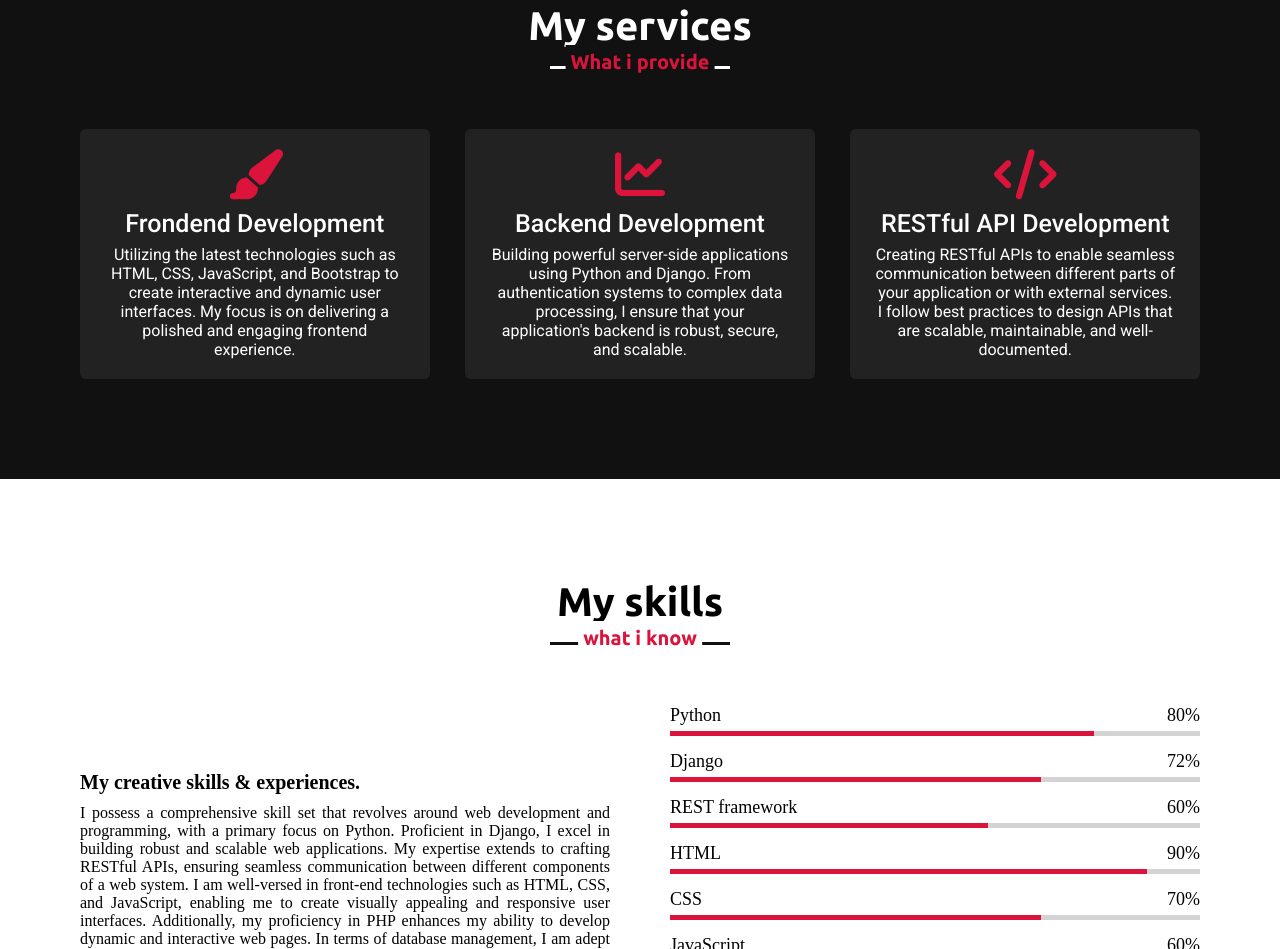
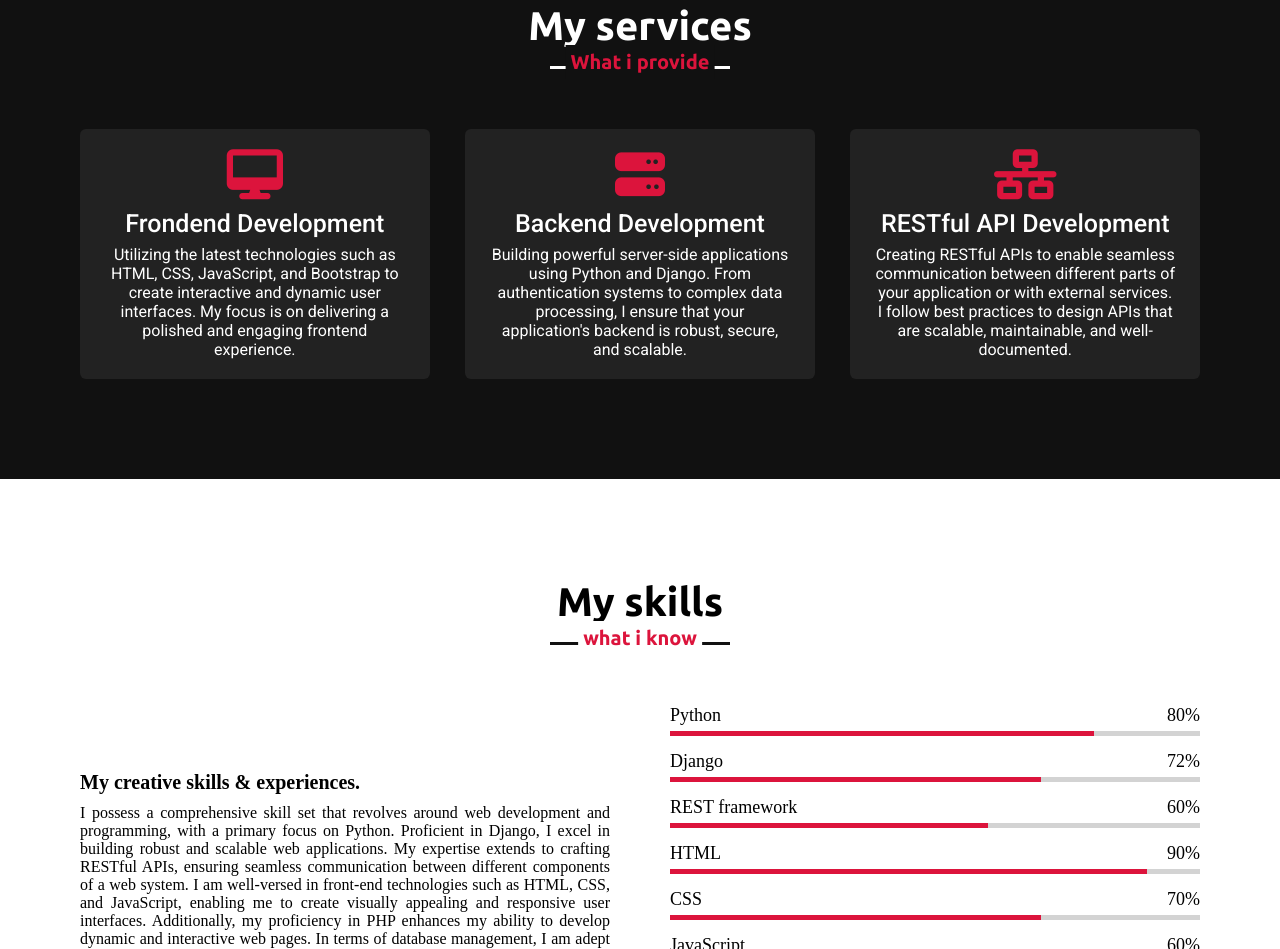
Before and after one commit to nourin0098/nourinweb, a plain HTML site: page index.html in a window 1280 px wide. Shown: the part 1787-2736 px from the top of the page. Drawn offline with nearby package versions, Linux system fonts and the light colour scheme.

Commit message:
update service section

```diff
--- a/index.html
+++ b/index.html
@@ -74,7 +74,7 @@
             <div class="serv-content">
                 <div class="card">
                     <div class="box">
-                       <i class="fas fa-paint-brush"></i>
+                       <i class="fas fa-desktop"></i>
                             <div class="text">Frondend Development</div>
                             <p>Utilizing the latest technologies such as HTML, CSS, JavaScript, and Bootstrap to create interactive and dynamic user interfaces. My focus is on delivering a polished and engaging frontend experience.
                             </p>
@@ -84,7 +84,7 @@
 
                 <div class="card">
                     <div class="box">
-                       <i class="fas fa-chart-line"></i>
+                       <i class="fas fa-server"></i>
                             <div class="text">Backend Development</div>
                             <p>Building powerful server-side applications using Python and Django. From authentication systems to complex data processing, I ensure that your application's backend is robust, secure,
                             </p>
@@ -94,7 +94,7 @@
 
             <div class="card">
                 <div class="box">
-                   <i class="fas fa-code"></i>
+                   <i class="fas fa-network-wired"></i>
                         <div class="text">RESTful API Development</div>
                         <p>Creating RESTful APIs to enable seamless communication between different parts of your application or with external services. I follow best practices to design APIs that are scalable, maintainable, and well-documented.
 </p></div>
```
